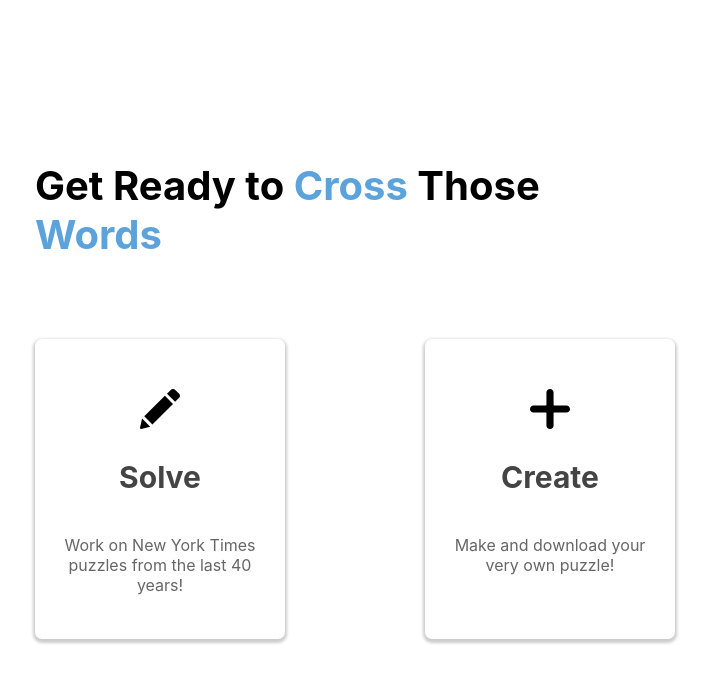
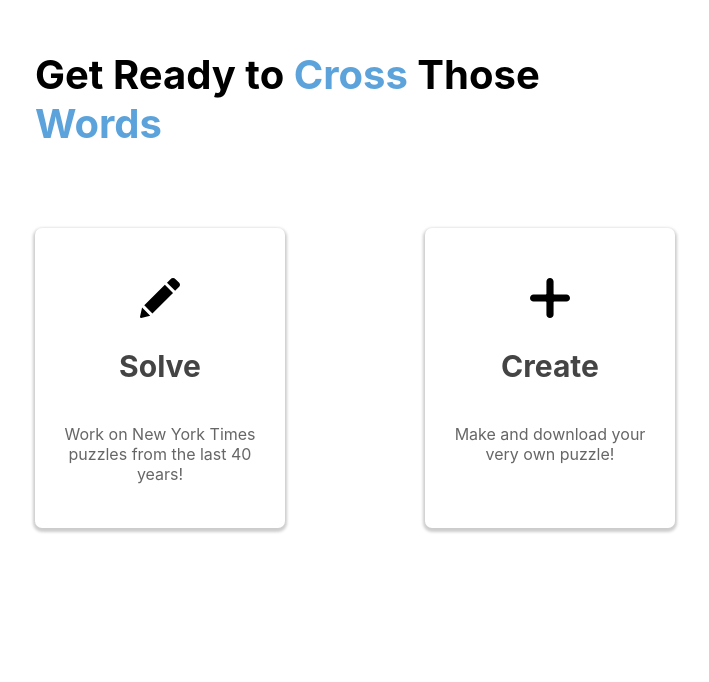
Before and after one commit to jrogers97/crossword-app, a React (Create React App) app: page / in a window 1280 px wide. Shown: the top 682 px of the page, without its empty margins (285-994 px from the left). Built offline with nearby package versions, Linux system fonts and the light colour scheme.

Commit message:
minor tweaks

```diff
--- a/src/components/App.js
+++ b/src/components/App.js
@@ -67,6 +67,8 @@ const SmallScreenWarning = styled.div`
     left: 0;
     height: 100vh;
     width: 100vw;
+    min-height: 400px;
+    min-width: 400px;
     background-color: white;
     padding: 20px;
     @media (max-width: 400px) {
--- a/src/components/common/FrontDoor.js
+++ b/src/components/common/FrontDoor.js
@@ -32,8 +32,8 @@ const FrontDoor = () => {
 }
 
 const StyledFrontDoor = styled.div`
-    height: 100vh;
-    width: 100vw;
+    height: 100%;
+    width: 100%;
     display: flex;
     align-items: center;
     justify-content: center;
@@ -44,8 +44,11 @@ const StyledLink = styled(Link)`
 `;
 
 const CenterRail = styled.div`
-    width: 50%;
+    width: 55%;
+    max-width: 700px;
     min-width: 520px;
+    padding: 30px;
+    margin-top: 20px;
     @media(max-width: 1100px) {
         width: 60%;
     }
--- a/src/components/solve/PuzzleHeader.js
+++ b/src/components/solve/PuzzleHeader.js
@@ -28,7 +28,7 @@ const PuzzleHeader = ({date, author}) => {
 				<PuzzleDay> {day} </PuzzleDay>
 				<span> {formattedDate} </span>
 			</div>
-			<PuzzleAuthor> {"by " + author.replace("&amp;", "&")} </PuzzleAuthor>
+			<PuzzleAuthor> {"by " + author.replace("&amp;", "&").replace("&#39;", "'")} </PuzzleAuthor>
 		</StyledPuzzleHeader>
 	);
 }
```
